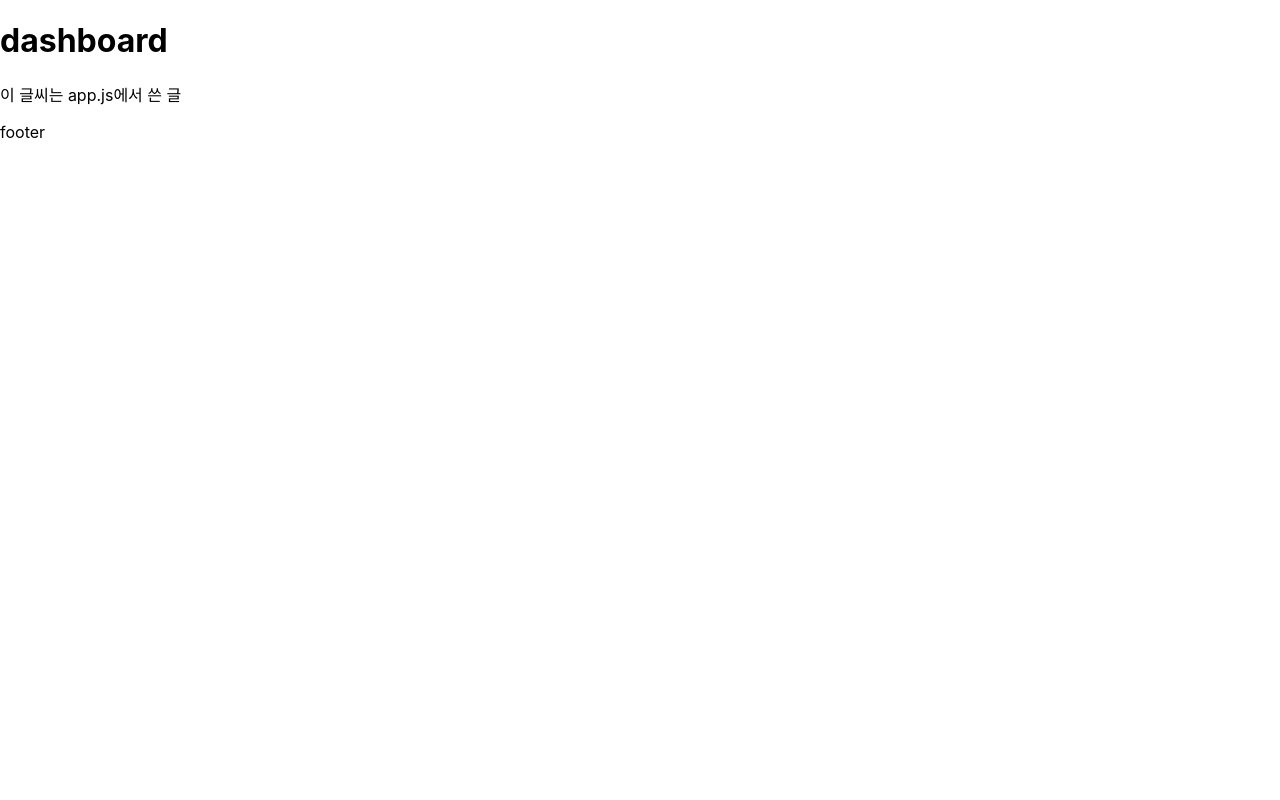
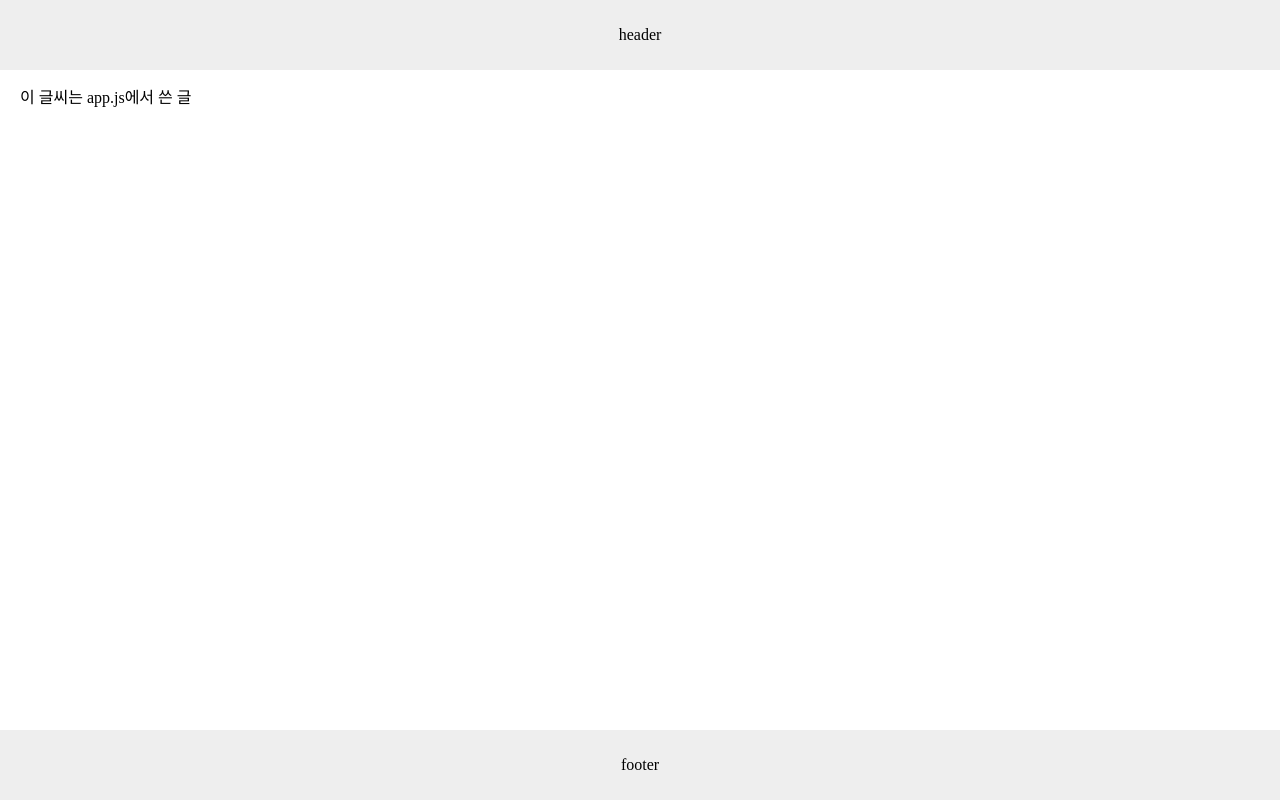
Before and after one commit to zzorii/dashboard2, a React (Create React App) app: page / in a window 1280 px wide. Built offline with nearby package versions, Linux system fonts and the light colour scheme.

Commit message:
react router install

```diff
--- a/package.json
+++ b/package.json
@@ -8,6 +8,7 @@
     "@testing-library/user-event": "^13.5.0",
     "react": "^18.2.0",
     "react-dom": "^18.2.0",
+    "react-router-dom": "^6.16.0",
     "react-scripts": "5.0.1",
     "styled-components": "^6.0.8",
     "styled-reset": "^4.5.1",
--- a/src/App.js
+++ b/src/App.js
@@ -1,8 +1,14 @@
 import React from 'react';
 import Layout from './components/layout/Layout';
+import { Reset } from 'styled-reset';
 
 function App() {
-    return <Layout>이 글씨는 app.js에서 쓴 글</Layout>;
+    return (
+        <>
+            <Reset />
+            <Layout>이 글씨는 app.js에서 쓴 글</Layout>
+        </>
+    );
 }
 
 export default App;
--- a/src/components/layout/Layout.jsx
+++ b/src/components/layout/Layout.jsx
@@ -1,15 +1,26 @@
 import React from 'react';
+import styled from 'styled-components';
 import Header from './header/Header';
 import Footer from './footer/Footer';
 
 const Layout = (props) => {
     return (
-        <>
+        <Wrap>
             <Header />
             <main id="main">{props.children}</main>
             <Footer />
-        </>
+        </Wrap>
     );
 };
 
+const Wrap = styled.div`
+    display: flex;
+    flex-direction: column;
+    min-height: 100vh;
+    #main {
+        flex: 1;
+        padding: 20px;
+    }
+`;
+
 export default Layout;
--- a/src/components/layout/footer/Footer.jsx
+++ b/src/components/layout/footer/Footer.jsx
@@ -1,11 +1,20 @@
 import React from 'react';
+import styled from 'styled-components';
 
 const Footer = () => {
     return (
-        <footer>
+        <FooterWrapper>
             <p>footer</p>
-        </footer>
+        </FooterWrapper>
     );
 };
 
+const FooterWrapper = styled.footer`
+    display: flex;
+    justify-content: center;
+    align-items: center;
+    height: 70px;
+    background-color: #eee;
+`;
+
 export default Footer;
--- a/src/components/layout/header/Header.jsx
+++ b/src/components/layout/header/Header.jsx
@@ -1,12 +1,22 @@
 import React from 'react';
+import styled from 'styled-components';
 
 // function Header() {}
 const Header = () => {
     return (
-        <header>
-            <h1>dashboard</h1>
-        </header>
+        <HeaderWrapper>
+            <h1>header</h1>
+        </HeaderWrapper>
     );
 };
 
+// const 변수명 = styled.태그명``;
+const HeaderWrapper = styled.header`
+    display: flex;
+    justify-content: center;
+    align-items: center;
+    height: 70px;
+    background-color: #eee;
+`;
+
 export default Header;
```
Also changed, not shown: 1 other file (tests, documents, lock files or other folders).
